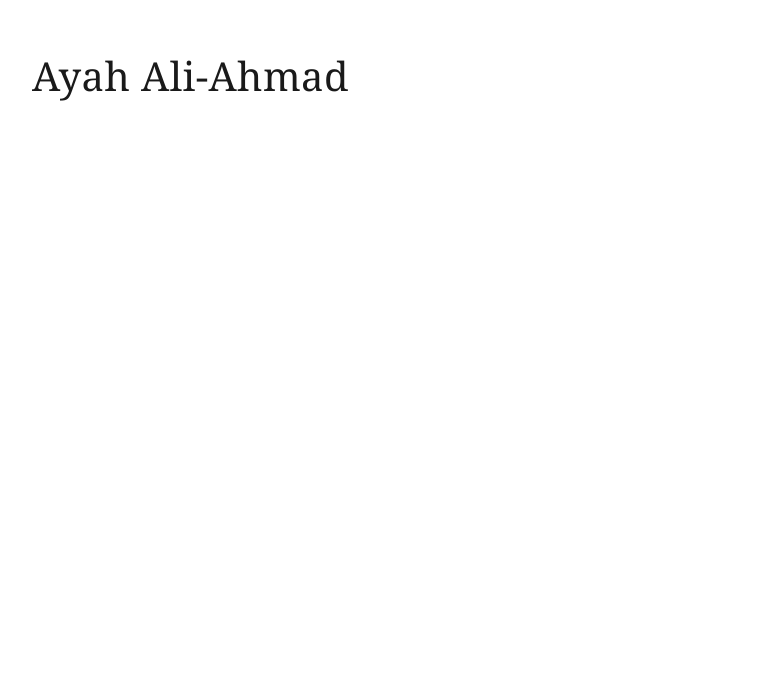
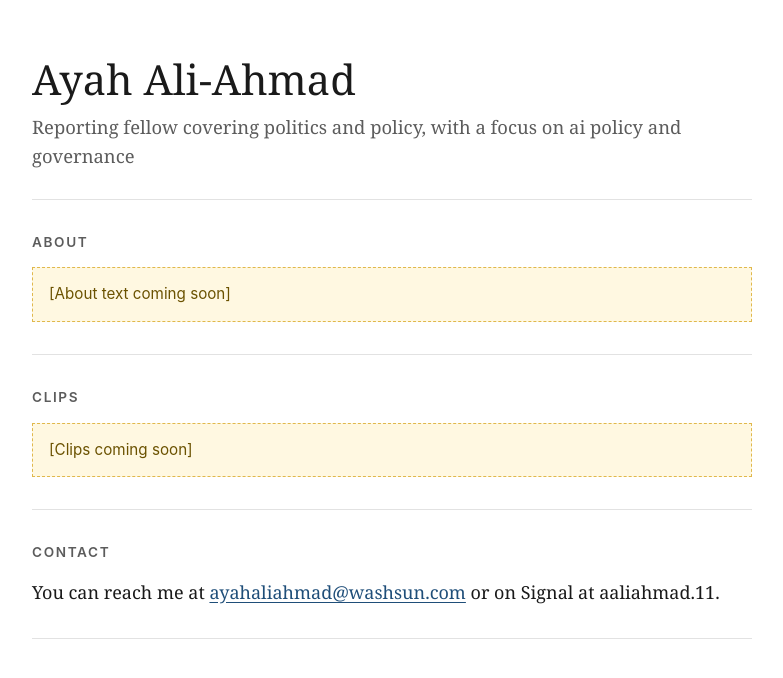
Before and after one commit to ayahaliahmad/aji-site-ayah, a plain HTML site: page index.html in a window 1280 px wide. Shown: the whole page, without its empty margins (248-1031 px from the left). Drawn offline with Linux system fonts and the light colour scheme.

Commit message:
Build one-page site: headline, About and Clips placeholders, contact line
Co-Authored-By: Claude Opus 5.5 <noreply@anthropic.com>
Claude-Session: https://claude.ai/code/session_01XmpCjGqTmkKcdYVKLhDyCg

```diff
--- a/index.html
+++ b/index.html
@@ -5,22 +5,75 @@
   <meta name="viewport" content="width=device-width, initial-scale=1">
   <title>Ayah Ali-Ahmad</title>
   <style>
+    :root {
+      --text: #1a1a1a;
+      --muted: #5c5c5c;
+      --rule: #e2e2e2;
+      --accent: #1f4e79;
+      --placeholder-bg: #fff8e1;
+      --placeholder-border: #e0b84c;
+    }
+    * { box-sizing: border-box; }
     body {
       margin: 0;
-      padding: 48px 16px;
+      padding: 56px 16px 72px;
       font-family: Georgia, "Times New Roman", serif;
-      color: #1a1a1a;
+      font-size: 18px;
+      line-height: 1.6;
+      color: var(--text);
       background: #ffffff;
     }
     main {
       max-width: 720px;
       margin: 0 auto;
     }
+    header {
+      padding-bottom: 28px;
+      border-bottom: 1px solid var(--rule);
+    }
     h1 {
+      margin: 0 0 8px;
+      font-size: 2.6rem;
+      font-weight: normal;
+      line-height: 1.15;
+    }
+    .beat {
       margin: 0;
-      font-size: 2.5rem;
-      font-weight: normal;
-      letter-spacing: 0.01em;
+      font-size: 1.15rem;
+      color: var(--muted);
+    }
+    section {
+      padding: 32px 0;
+      border-bottom: 1px solid var(--rule);
+    }
+    h2 {
+      margin: 0 0 14px;
+      font-family: -apple-system, BlinkMacSystemFont, "Segoe UI", Helvetica, Arial, sans-serif;
+      font-size: 0.85rem;
+      font-weight: 600;
+      letter-spacing: 0.12em;
+      text-transform: uppercase;
+      color: var(--muted);
+    }
+    .placeholder {
+      margin: 0;
+      padding: 14px 16px;
+      background: var(--placeholder-bg);
+      border: 1px dashed var(--placeholder-border);
+      font-family: -apple-system, BlinkMacSystemFont, "Segoe UI", Helvetica, Arial, sans-serif;
+      font-size: 0.95rem;
+      color: #6b5200;
+    }
+    a {
+      color: var(--accent);
+      text-underline-offset: 3px;
+    }
+    .contact p { margin: 0; }
+    footer {
+      padding-top: 24px;
+      font-family: -apple-system, BlinkMacSystemFont, "Segoe UI", Helvetica, Arial, sans-serif;
+      font-size: 0.85rem;
+      color: var(--muted);
     }
   </style>
 </head>
@@ -28,7 +81,25 @@
   <main>
     <header>
       <h1>Ayah Ali-Ahmad</h1>
+      <p class="beat">Reporting fellow covering politics and policy, with a focus on ai policy and governance</p>
     </header>
+
+    <section id="about">
+      <h2>About</h2>
+      <!-- ABOUT TEXT GOES HERE: waiting on Ayah's About text -->
+      <p class="placeholder">[About text coming soon]</p>
+    </section>
+
+    <section id="clips">
+      <h2>Clips</h2>
+      <!-- CLIPS GO HERE: waiting on Ayah's stories (headline, outlet, date, link) -->
+      <p class="placeholder">[Clips coming soon]</p>
+    </section>
+
+    <section id="contact" class="contact">
+      <h2>Contact</h2>
+      <p>You can reach me at <a href="mailto:ayahaliahmad@washsun.com">ayahaliahmad@washsun.com</a> or on Signal at aaliahmad.11.</p>
+    </section>
   </main>
 </body>
 </html>
```
